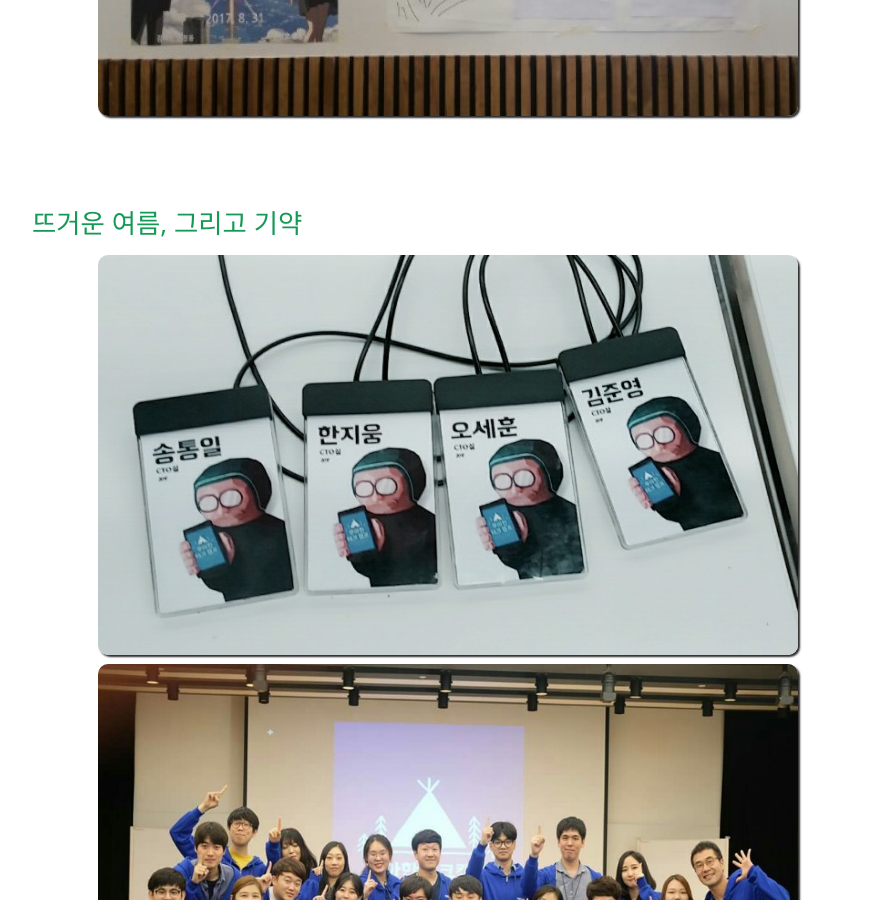
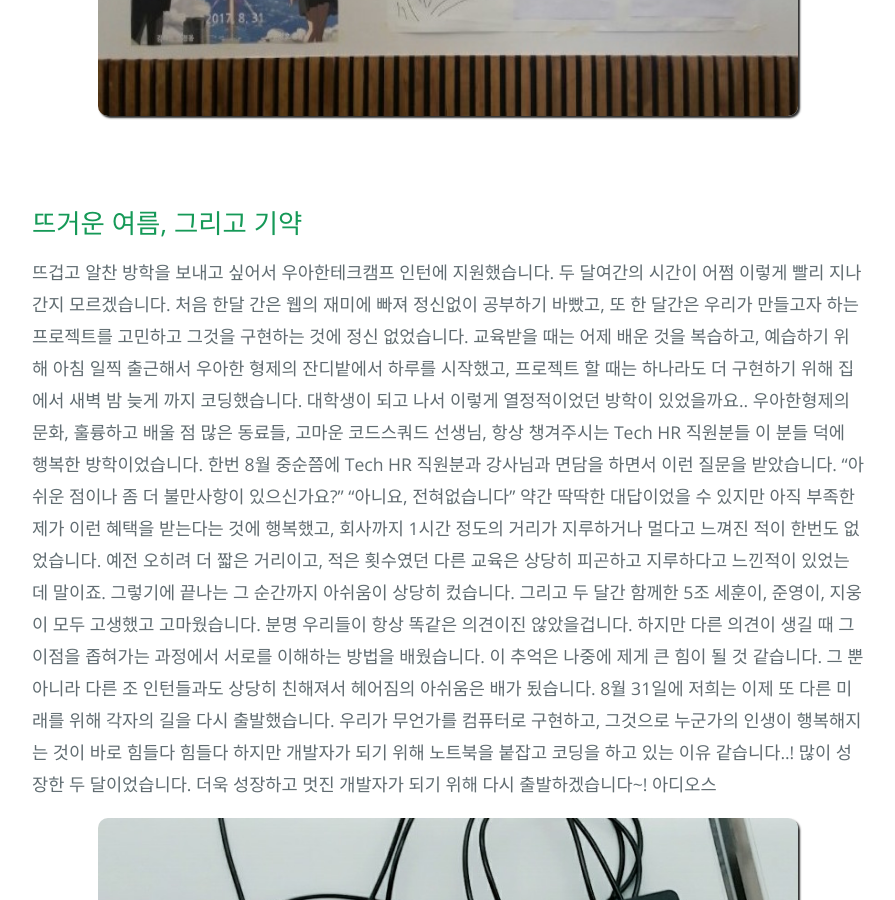
Before and after one commit to tong9433/tongblog, a Jekyll site: the page built from _posts/woowa/2017-09-01-우아한 테크 프로젝트 및 마지막 회고.md, in a window 1280 px wide and 900 px high, scrolled down 8358 px. Shown: the whole window, without its empty margins (192-1087 px from the left). Built offline with Jekyll 4.4.1, drawn with Linux system fonts in a browser that asks for light colours.

Commit message:
170904 - 우형 회고

```diff
--- a/_posts/woowa/2017-09-01-우아한 테크 프로젝트 및 마지막 회고.md
+++ b/_posts/woowa/2017-09-01-우아한 테크 프로젝트 및 마지막 회고.md
@@ -107,5 +107,17 @@ git 사용 방식을 터득하여 branch에서 개발을 한 뒤에 풀리퀘스
 
 <br>
 ## 뜨거운 여름, 그리고 기약
+ 뜨겁고 알찬 방학을 보내고 싶어서 우아한테크캠프 인턴에 지원했습니다. 두 달여간의 시간이 어쩜 이렇게 빨리 지나간지 모르겠습니다. 처음 한달 간은 웹의 재미에 빠져 정신없이
+ 공부하기 바빴고, 또 한 달간은 우리가 만들고자 하는 프로젝트를 고민하고 그것을 구현하는 것에 정신 없었습니다. 교육받을 때는 어제 배운 것을 복습하고, 예습하기 위해
+ 아침 일찍 출근해서 우아한 형제의 잔디밭에서 하루를 시작했고, 프로젝트 할 때는 하나라도 더 구현하기 위해 집에서 새벽 밤 늦게 까지 코딩했습니다. 대학생이 되고 나서
+  이렇게 열정적이었던 방학이 있었을까요.. 우아한형제의 문화, 훌륭하고 배울 점 많은 동료들, 고마운 코드스쿼드 선생님, 항상 챙겨주시는 Tech HR 직원분들 이 분들 덕에
+  행복한 방학이었습니다. 한번 8월 중순쯤에 Tech HR 직원분과 강사님과 면담을 하면서 이런 질문을 받았습니다. "아쉬운 점이나 좀 더 불만사항이 있으신가요?"
+   "아니요, 전혀없습니다" 약간 딱딱한 대답이었을 수 있지만 아직 부족한 제가 이런 혜택을 받는다는 것에 행복했고, 회사까지 1시간 정도의 거리가 지루하거나 멀다고
+   느껴진 적이 한번도 없었습니다. 예전 오히려 더 짧은 거리이고, 적은 횟수였던 다른 교육은 상당히 피곤하고 지루하다고 느낀적이 있었는데 말이죠.
+   그렇기에 끝나는 그 순간까지 아쉬움이 상당히 컸습니다. 그리고 두 달간 함께한 5조 세훈이, 준영이, 지웅이 모두 고생했고 고마웠습니다. 분명 우리들이 항상 똑같은 의견이진
+   않았을겁니다. 하지만 다른 의견이 생길 때 그 이점을 좁혀가는 과정에서 서로를 이해하는 방법을 배웠습니다. 이 추억은 나중에 제게 큰 힘이 될 것 같습니다.
+   그 뿐 아니라 다른 조 인턴들과도 상당히 친해져서 헤어짐의 아쉬움은 배가 됬습니다. 8월 31일에 저희는 이제 또 다른 미래를 위해 각자의 길을 다시 출발했습니다.
+   우리가 무언가를 컴퓨터로 구현하고, 그것으로 누군가의 인생이 행복해지는 것이 바로 힘들다 힘들다 하지만 개발자가 되기 위해 노트북을 붙잡고 코딩을 하고 있는 이유 같습니다..!
+    많이 성장한 두 달이었습니다. 더욱 성장하고 멋진 개발자가 되기 위해 다시 출발하겠습니다~! 아디오스
 <div style="text-align: center;"><img src="/image/final7.jpeg" style="width:700px; height:400px; display:inline-block"></div>
 <div style="text-align: center;"><img src="/image/final8.jpeg" style="width:700px; height:500px; display:inline-block"></div>
```
